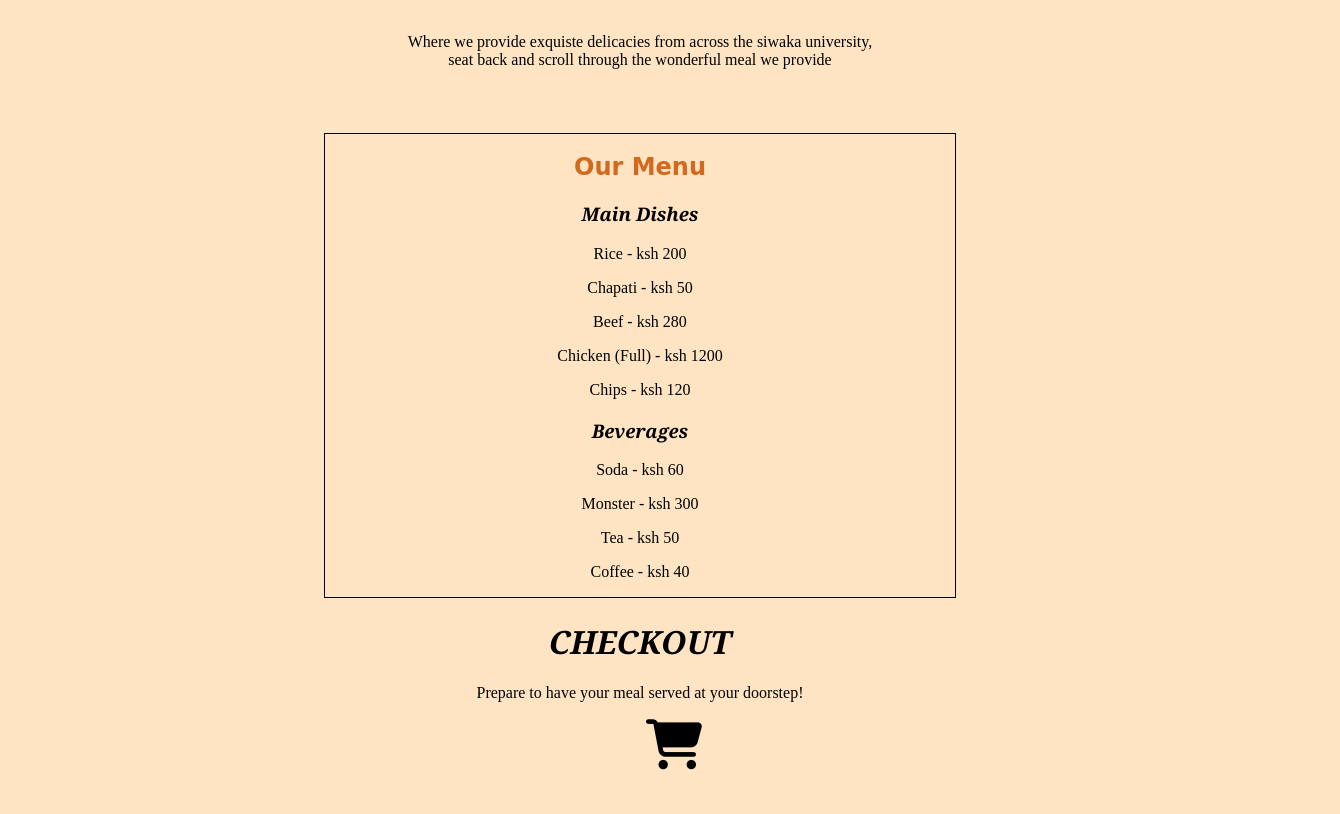
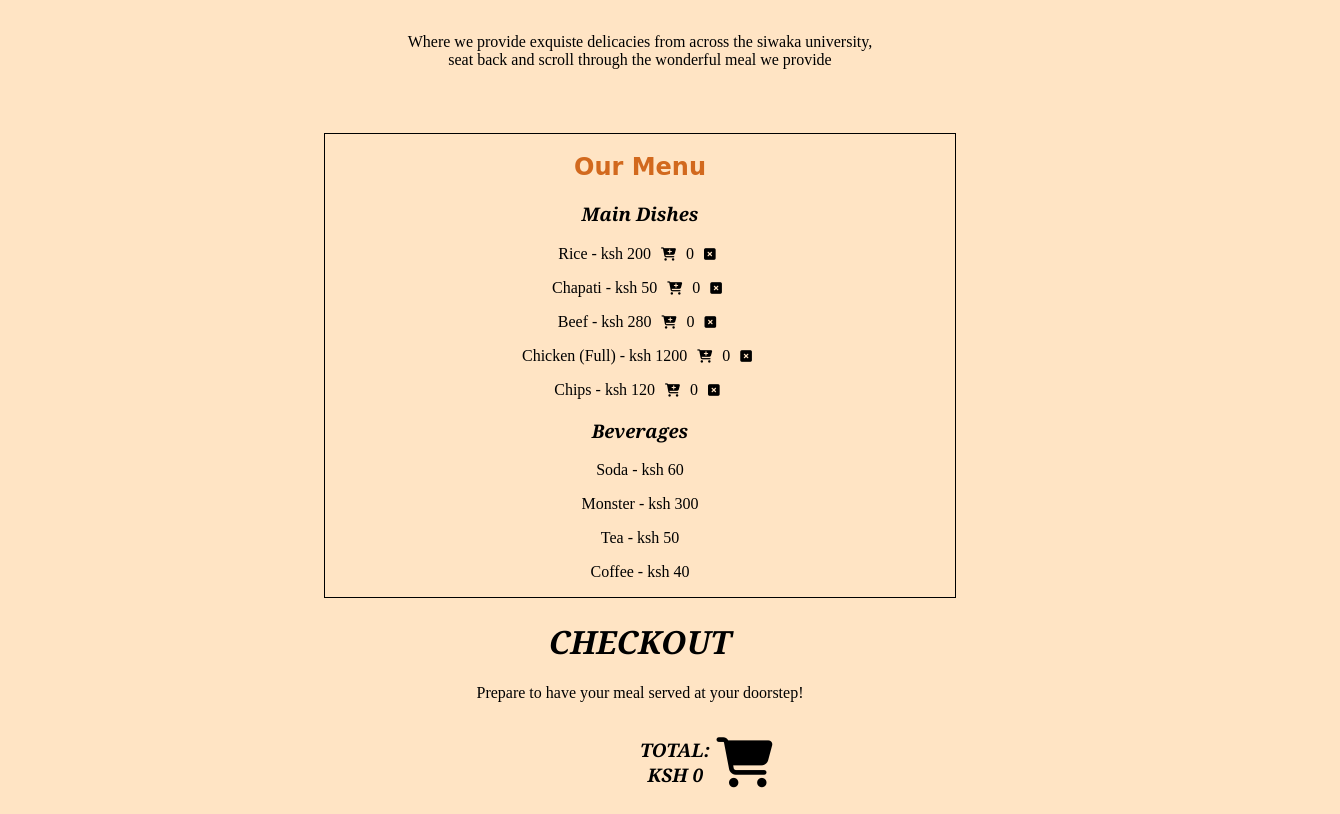
Before and after one commit to tyejaedon/Breakfast-Club, a plain HTML site: page index.html in a window 1280 px wide. Shown: the part 182-996 px from the top of the page, 1340 px wide, since content can reach past the window. Before the commit the page ends 960 px from the top, so only its background shows below. Drawn offline with Linux system fonts and the light colour scheme.

Commit message:
Version 2: checkout system
Creates a checkout system using a javascript file

```diff
--- a/index.css
+++ b/index.css
@@ -49,10 +49,24 @@ nav{
     width: 100vmax;
     margin-top: 0;
 }
+.checkout{
+    display: flex;
+    margin: 0 50%;
+}
 button{
    background-color: inherit;
    border-width: 0;
-    margin: 0 50%;
+
 }
-button > *:hover{
+#checkout > *:hover{
 color: green;}
+
+ .check:hover{
+    color: green;
+ }
+ .check > *:active{
+    box-shadow: 50%;
+ }
+ .cancel:hover{
+    color: red;
+ }
--- a/index.html
+++ b/index.html
@@ -5,6 +5,7 @@
     <meta charset="UTF-8">
     <meta name="viewport" content="width=device-width, initial-scale=1.0">
     <link rel = "Stylesheet" href="index.css">
+
     <script src="https://kit.fontawesome.com/c838794bcf.js" crossorigin="anonymous"></script>
     <link rel="stylesheet" href="https://cdnjs.cloudflare.com/ajax/libs/font-awesome/4.7.0/css/font-awesome.min.css">
 </head>
@@ -34,11 +35,61 @@
         <h2>Our Menu</h2>
         <h3>Main Dishes</h3>
         <div class=" food">
-        <p>Rice - ksh 200</p>
-        <p>Chapati - ksh 50</p>
-        <p>Beef - ksh 280</p>
-        <p>Chicken (Full) - ksh 1200</p>
-        <p>Chips - ksh 120</p>
+        <p>Rice - ksh 200
+            <button class="check" id = "check1">
+                <i class="fa-solid fa-cart-plus"></i>
+
+            </button>
+
+                <span id="counter1">0</span>
+
+            <button input type="button" class="cancel" id="cancel1" >
+                <i class="fa-solid fa-square-xmark"></i>
+            </button>
+
+
+        </p>
+
+        <p>Chapati - ksh 50
+            <button input type="button" class="check" id="check2" >
+                <i class="fa-solid fa-cart-plus"></i>
+            </button>
+
+            <span id="counter2">0</span>
+
+            <button input type="button" class="cancel" id="cancel2" >
+                <i class="fa-solid fa-square-xmark"></i>
+            </button>
+        </p>
+
+
+        <p>Beef - ksh 280
+            <button input type="button" class="check" id="check3" >
+                <i class="fa-solid fa-cart-plus"></i>
+            </button>
+            <span id="counter3">0</span>
+            <button input type="button" class="cancel" id="cancel3" >
+                <i class="fa-solid fa-square-xmark"></i>
+            </button>
+        </p>
+        <p>Chicken (Full) - ksh 1200
+            <button input type="button" class="check" id="check4" >
+                <i class="fa-solid fa-cart-plus"></i>
+            </button>
+            <span id="counter4">0</span>
+            <button input type="button" class="cancel" id="cancel4" >
+                <i class="fa-solid fa-square-xmark"></i>
+            </button>
+        </p>
+        <p>Chips - ksh 120
+            <button input type="button" class="check" id="check5" >
+                <i class="fa-solid fa-cart-plus"></i>
+            </button>
+            <span id="counter5">0</span>
+            <button input type="button" class="cancel" id="cancel5" >
+                <i class="fa-solid fa-square-xmark"></i>
+            </button>
+        </p>
     </div>
 
         <h3>Beverages</h3>
@@ -52,15 +103,18 @@
 
     </div>
 
-    <div class="checkout">
+
     <h1>CHECKOUT</h1>
     <p>
         Prepare to have your meal served at your doorstep!
     </p>
 
 
-
-    <button>
+    <div class="checkout">
+        <h3>
+            TOTAL: KSH <span id="total">0</span>
+        </h3>
+    <button id = checkout>
         <i class="fa-solid fa-cart-shopping" style="font-size:50px;"></i>
     </button>
 
@@ -68,6 +122,8 @@
 
 
     </div>
+    <script src="index.js">
 
+    </script>
 </body>
 </html>
--- /dev/null
+++ b/index.js
@@ -0,0 +1,43 @@
+// Global counter variable to track total checks
+let count = [0,0,0,0,0];
+let prices = [200,50,280,1200,120];
+let calc = 0;
+// Get check button elements (using a more efficient approach)
+const checkButtons = document.querySelectorAll('#check1, #check2, #check3, #check4, #check5');
+const cancel = document.querySelectorAll('#cancel1, #cancel2, #cancel3, #cancel4, #cancel5');
+const total = document.getElementById('total');
+total.textContent = 0;
+
+// Get counter display elements (using the same approach)
+const counterElements = document.querySelectorAll('#counter1, #counter2, #counter3, #counter4, #counter5');
+
+
+// Add a click event listener to each check button
+checkButtons.forEach((checkButton, index) => {
+  checkButton.addEventListener('click', () => {
+    // Increment the global counter
+        count[index] ++;
+    // Update the corresponding counter display based on index
+    counterElements[index].textContent = count[index];
+    calc += prices[index];
+    total.textContent = calc;
+  });
+});
+
+
+cancel.forEach((cancel, index) => {
+  cancel.addEventListener('click', () => {
+    // Decrement the global counter
+    if(count[index] > 0){
+        count[index] --;
+        counterElements[index].textContent = count[index];
+
+        calc -= prices[index];
+        total.textContent = calc;
+    }
+
+
+
+
+  });
+});
```
